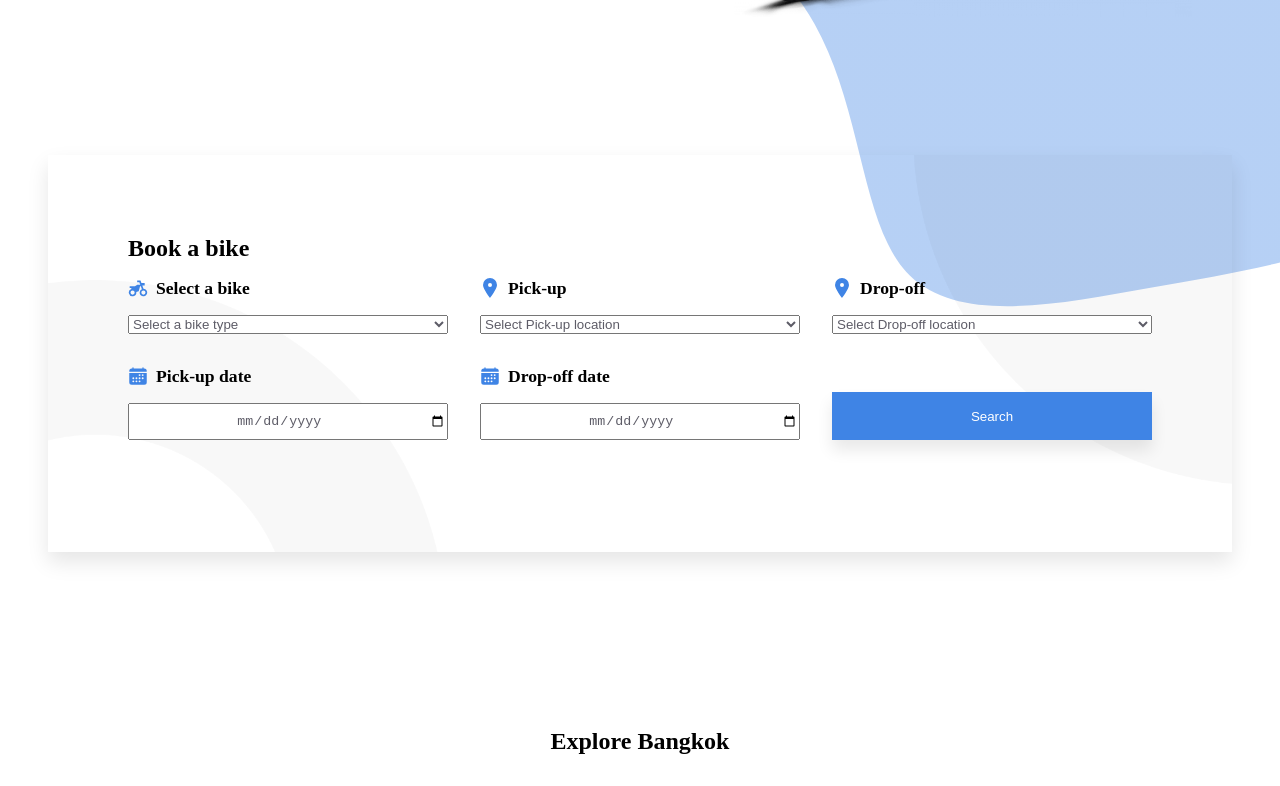
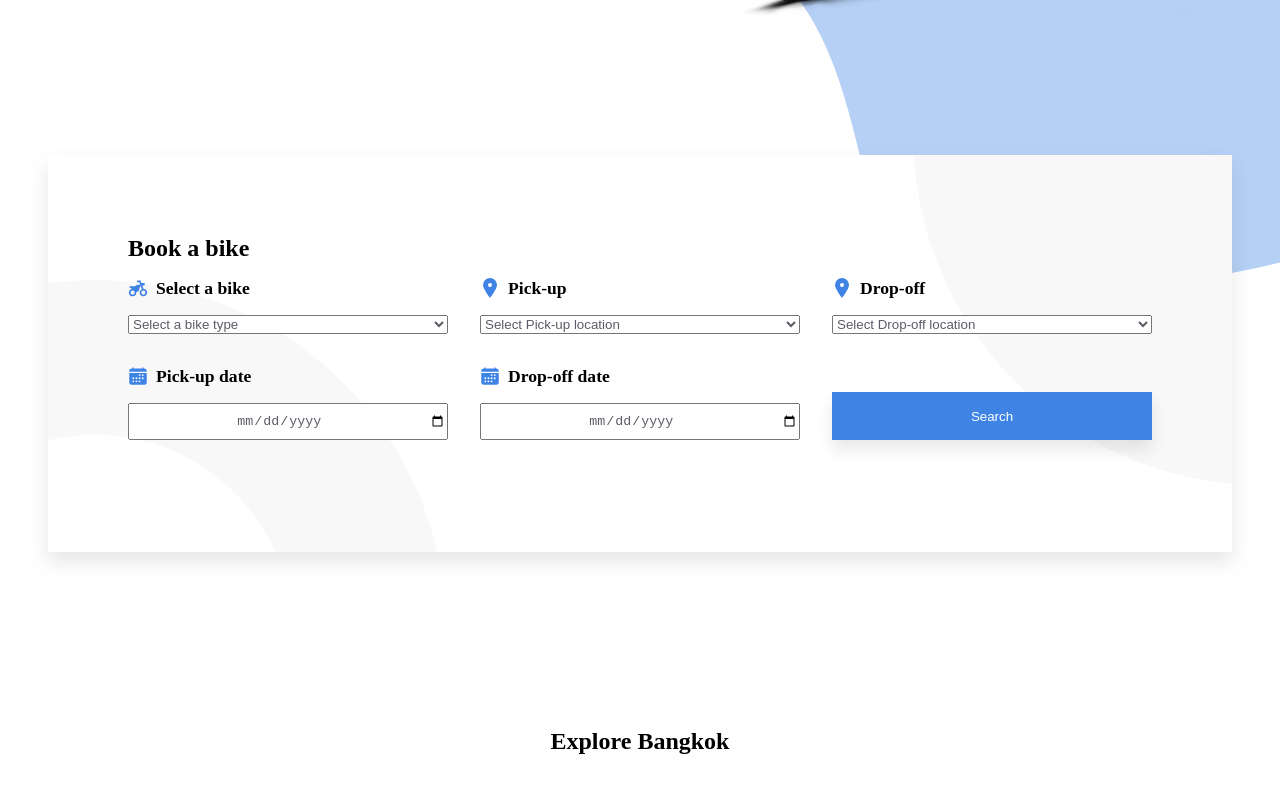
Before and after one commit to OnigiriKing/moto-vibe, a React (Create React App) app: page / in a window 1280 px wide. Shown: the part 520-1306 px from the top of the page. Built offline with nearby package versions, Linux system fonts and the light colour scheme.

Commit message:
bg shape fixed

```diff
--- a/src/styles/homeStyle/_homeStyle.scss
+++ b/src/styles/homeStyle/_homeStyle.scss
@@ -125,7 +125,7 @@
   left: 8rem;
   display: flex;
   justify-content: flex-end;
-  z-index: 1;
+  z-index: 2;
   margin-right: 0.5rem;
 
   @include mediumWidth {
@@ -140,7 +140,7 @@
 
 .welcome-screen-bg {
   position: absolute;
-  z-index: 1;
+  z-index: 0;
   width: 85rem;
   top: -25rem;
   right: -35rem;
@@ -156,18 +156,12 @@
   align-items: center;
   margin-bottom: 5rem;
   position: relative;
-}
-
-.request-bg-color {
-  background-image: url("../img/requestBg.png");
-  background-repeat: no-repeat;
-  background-size: cover;
-  position: relative;
-   z-index: 2;
+  z-index: 1;
 }
 
 .request-wrapper {
   background-image: url("../img/requestBg.png");
+  background-color: #fff;
   background-repeat: no-repeat;
   background-size: cover;
   height: auto;
```
Also changed, not shown: src/dist/style.css, 1 other file (tests, documents, lock files or other folders).
